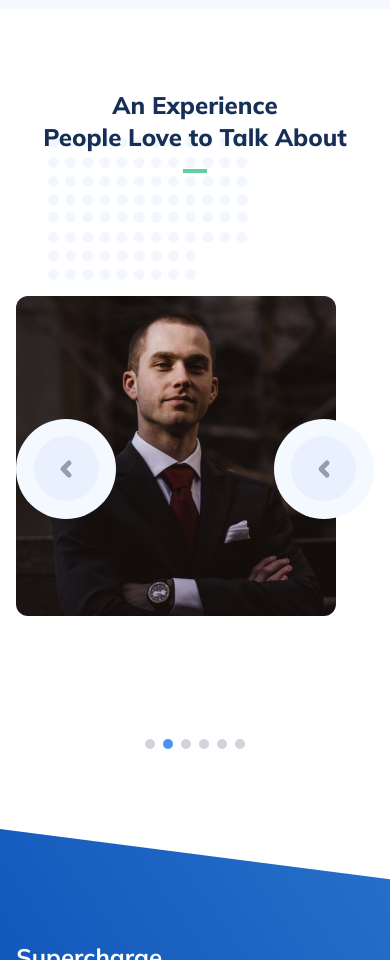
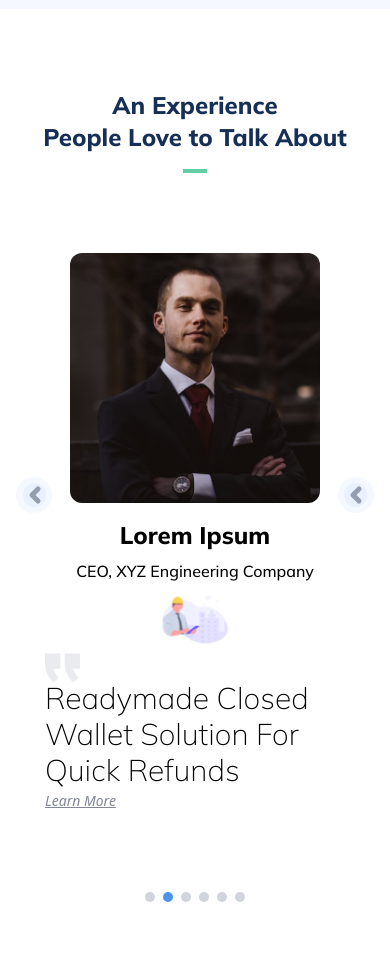
Before and after one commit to Rishi2k3/razorpay_clone, a website built with Vite: page index.html in a window 390 px wide. Shown: the part 11040-12000 px from the top of the page. Built offline with nearby package versions, Linux system fonts and the light colour scheme.

Commit message:
added responsiveness

```diff
--- a/index.html
+++ b/index.html
@@ -1053,7 +1053,7 @@
             <div class="w-11/12 max-w-[1300px] mx-auto relative py-20">
 
                 <img src="./images/feature-section1-dottedrows.png" alt=""
-                    class="absolute w-[200px] top-[8rem] left-[2rem] -z-10">
+                    class="hidden md:block absolute w-[200px] -z-[1] top-[8rem] left-[2rem]">
 
                 <h2 class="font-mullish font-extrabold text-2xl text-deepBlueHead text-center">An Experience
                     <br>People Love to Talk About
@@ -1062,31 +1062,27 @@
 
 
                 <!--left button -->
-                <button class="w-[100px] h-[100px] bg-[#f4f8ff] rounded-full absolute left-0 top-1/2
-     flex justify-center items-center ">
-                    <div class="w-[65%] h-[65%] bg-[#f4f8ff] rounded-full flex justify-center items-center
-      mix-blend-multiply">
+                <button class="w-[36px] h-[36px] md:w-[96px] md:h-[96px] bg-[#f4f8ff] rounded-full absolute left-0 top-1/2 -translate-y-1/2 grid place-items-center">
+                    <div class="w-[65%] h-[65%] bg-[#f4f8ff] mix-blend-multiply rounded-full grid place-items-center">
                         <i data-feather="chevron-right" class="stroke-[5px] w-6 h-6  text-gray-400 rotate-180"></i>
                     </div>
                 </button>
 
                 <!--right button -->
-                <button class="w-[100px] h-[100px] bg-[#f4f8ff] rounded-full absolute right-0 top-1/2
-    flex justify-center items-center ">
-                    <div class="w-[65%] h-[65%] bg-[#f4f8ff] rounded-full flex justify-center items-center
-          mix-blend-multiply">
+                <button class="w-[36px] h-[36px] md:w-[96px] md:h-[96px] bg-[#f4f8ff] rounded-full absolute right-0 top-1/2 -translate-y-1/2 grid place-items-center">
+                    <div class="w-[65%] h-[65%] bg-[#f4f8ff] mix-blend-multiply rounded-full grid place-items-center">
                         <i data-feather="chevron-right" class="stroke-[5px] w-6 h-6  text-gray-400 rotate-180"></i>
                     </div>
                 </button>
 
 
                 <!-- main content -->
-                <div class="flex flex-row  max-w-[960px] items-center mx-auto my-20 space-x-[10rem]">
+                <div class="max-w-[960px] mx-auto flex flex-col xl:flex-row items-center xl:space-x-[10rem] my-20">
                     <!--left image -->
-                    <img src="./images/testimonial.jpg" alt="" height="320px" width="320px" class="rounded-xl">
+                    <img src="./images/testimonial.jpg" alt="" height="320px" width="320px" class="object-cover rounded-xl w-[250px] h-[250px] md:w-[320px] md:h-[320px]">
 
                     <!-- right part-->
-                    <div class="max-w-[400px] ">
+                    <div class=" hidden xl:block max-w-[400px] ">
 
                         <img src="./images/quotes.svg" alt="" width="35px" height="40px" class="-mb-2 ">
 
@@ -1100,6 +1096,24 @@
                         <p class="font-mullish font-medium ">CEO, XYZ Engineering Company</p>
 
                         <img src="./images/fake-company-logo.png" alt="" width="80px" height="40px">
+                    </div>
+                    <!-- right wala part for small screen  -->
+
+                    <div class="xl:hidden mt-4">
+                      <p class="font-mullish font-extrabold text-2xl text-center">
+                        Lorem Ipsum
+                      </p>
+                      <p class="font-mullish font-medium text-center my-2">
+                        CEO, XYZ Engineering Company
+                      </p>
+                      <img src="./images/fake-company-logo.png" width="80" height="40" class="object-cover mx-auto">
+                      <img src="./images/quotes.svg" class="w-[35px] h-[40px] -mb-2">
+                      <p class="font-mullish text-3xl font-extralight max-w-[300px]">
+                        Readymade Closed Wallet Solution For Quick Refunds
+                      </p>
+                      <button class="italic underline text-sm text-grayText">
+                        Learn More
+                      </button>
                     </div>
                 </div>
 
@@ -1183,7 +1197,7 @@
                 <img src="./images/ctaImg.svg" alt=""
                 width="240px"
                 height="282px"
-                class="mt-16">
+                class="mt-16 lg:block hidden">
             </div>
         </section>
 
```
